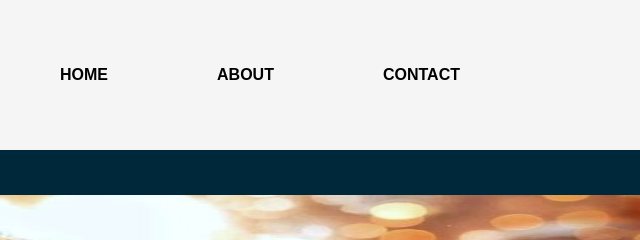
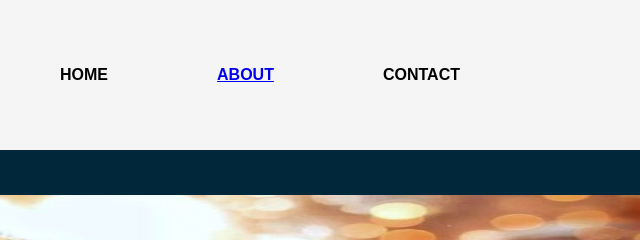
Before and after one commit to eswar692/pages-about, a plain HTML site: page index.html in a window 1280 px wide. Shown: the top 240 px of the page, 640-1280 px from the left. Drawn offline with nearby package versions, Linux system fonts and the light colour scheme.

Commit message:
Update index.html

```diff
--- a/index.html
+++ b/index.html
@@ -19,7 +19,7 @@
         <img src="real-project-img/head-img-wp.png" alt="" class="header-img">
         <ui class="pages">
             <li>HOME</li>
-            <li>ABOUT</li>
+           <a href="http://127.0.0.1:5500/aboutpage.html"> <li>ABOUT</li> </a>
             <li>CONTACT</li>
         </ui>
         </div>
```
